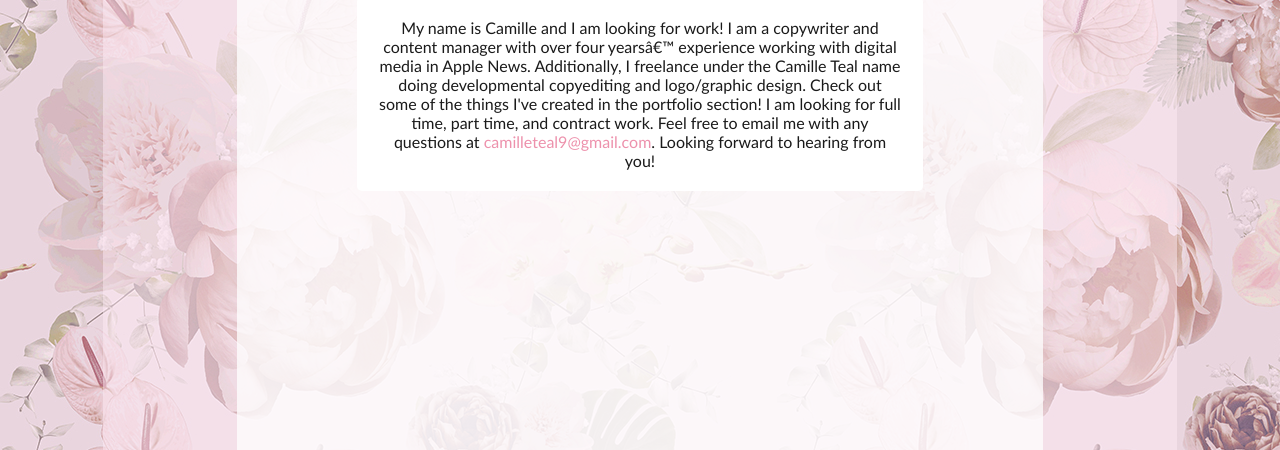
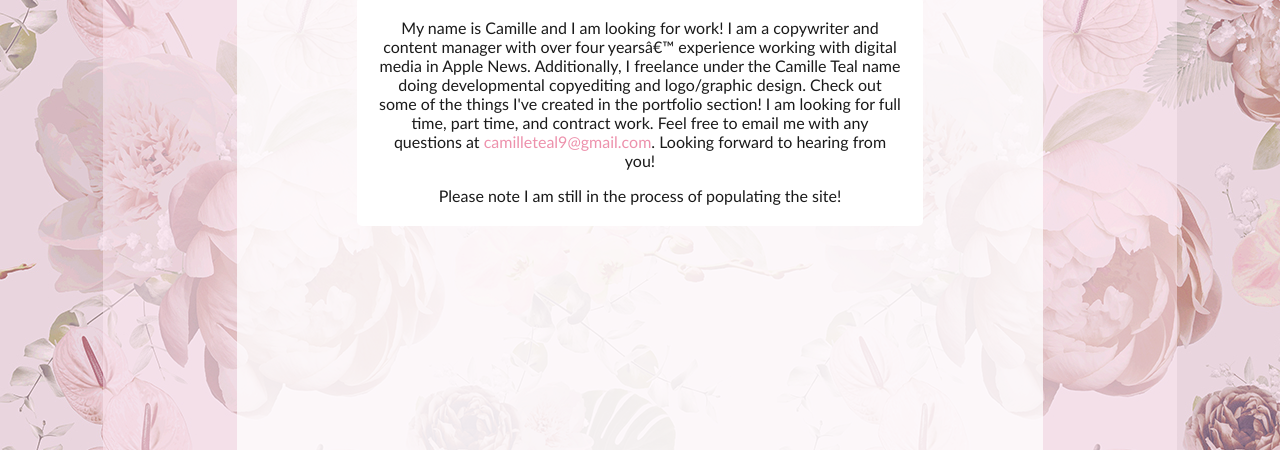
Before and after one commit to Tealize/camilleteal.com, a plain HTML site: page index.html in a window 1280 px wide. Shown: the part 350-800 px from the top of the page. Drawn offline with Linux system fonts and the light colour scheme.

Commit message:
added note to index

```diff
--- a/index.html
+++ b/index.html
@@ -40,6 +40,8 @@
 
 					<div class="caption">
 						<p> My name is Camille and I am looking for work! I am a copywriter and content manager with over four years’ experience working with digital media in Apple News. Additionally, I freelance under the Camille Teal name doing developmental copyediting and logo/graphic design. Check out some of the things I've created in the portfolio section! I am looking for full time, part time, and contract work. Feel free to email me with any questions at <a href="mailto:camilleteal9@gmail.com">camilleteal9@gmail.com</a>. Looking forward to hearing from you!</p>
+
+						<p>Please note I am still in the process of populating the site!</p>
 					</div>
 
 					<br><br>
```
